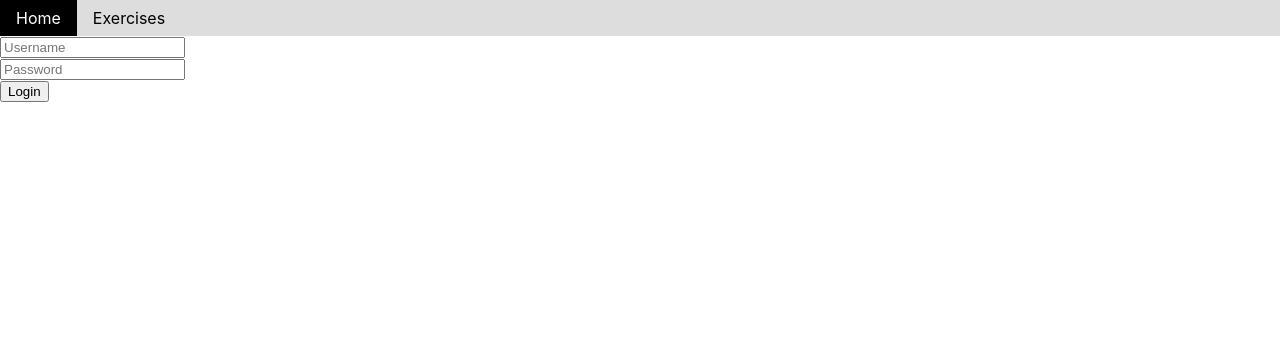
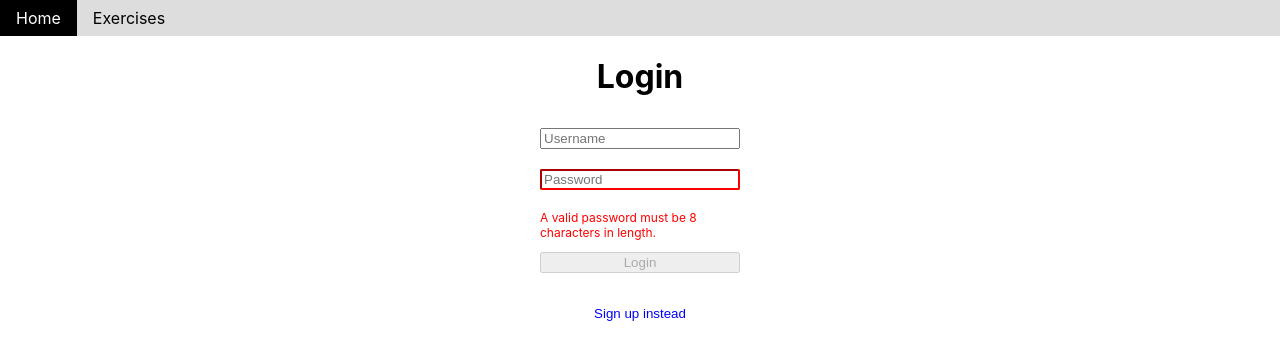
Before and after one commit to CameronMSeibel/react-practice, a React (Create React App) app: page / in a window 1280 px wide. Shown: the top 360 px of the page. Built offline with nearby package versions, Linux system fonts and the light colour scheme.

Commit message:
Write homepage view and some password validation

```diff
--- a/src/components/CredentialsForm.tsx
+++ b/src/components/CredentialsForm.tsx
@@ -1,19 +1,58 @@
-import { useState } from "react";
+import { CSSProperties, useEffect, useState } from "react";
 
 interface CredentialsFormProps {
   type: CredentialsFormType
 }
 
-type CredentialsFormType = "Login" | "Register";
+export type CredentialsFormType = "Login" | "Register";
 
 function CredentialsForm({ type }: CredentialsFormProps) {
 
+    const MIN_PW_LENGTH = 8;
+    const MIN_USERNAME_LENGTH = 6;
+
     const [username, setUsername] = useState<string>("");
+    const [password, setPassword] = useState<string>("");
+    const [confirmPassword, setConfirmPassword] = useState<string>("");
+    const [validPassword, setValidPassword] = useState<boolean>(false);
 
-    const [password, setPassword] = useState<string>("");
+    const passwordStyles: CSSProperties = {
+        borderRadius: "2px",
+        borderColor: validPassword ? "black" : "red",
+    }
+
+    function checkPasswordValidity() {
+        if(type === "Register") {
+            setValidPassword(password.length >= MIN_PW_LENGTH && password === confirmPassword);
+        } else {
+            console.log(password.length, MIN_PW_LENGTH)
+            setValidPassword(password.length >= MIN_PW_LENGTH);
+        }
+    }
+
+    function handleConfirmPasswordChange(event: React.ChangeEvent<HTMLInputElement>) {
+        setConfirmPassword(event.target.value);
+    }
+
+    function handlePasswordChange(event: React.ChangeEvent<HTMLInputElement>) {
+        setPassword(event.target.value);
+    }
+
+    function handleLogin() {
+
+    }
+
+    function handleRegister() {
+
+    }
 
     function submit() {
         console.log(username, password);
+        if(type === "Login") {
+            handleLogin();
+        } else {
+            handleRegister();
+        }
     }
 
     // useEffect(callback, dependency array)
@@ -22,15 +61,23 @@ function CredentialsForm({ type }: CredentialsFormProps) {
     // Empty dependency array triggers callback on element loading
     // useEffect(() => console.log(username), [username]);
 
+    useEffect(checkPasswordValidity, [confirmPassword, password, type]);
 
     return (
         <>
             <input id="username" type="text" placeholder="Username" value={username} onChange={(e) => setUsername(e.target.value)} />
             <br />
-            <input type="password" placeholder="Password" value={password} onChange={(e) => setPassword(e.target.value)} />
+            <input style={passwordStyles} type="password" placeholder="Password" value={password} onChange={handlePasswordChange} />
             <br />
-            { type === "Register" && <><input type="password" placeholder="Confirm Password" /><br /></> }
-            <button onClick={submit}>{type}</button>
+            { type === "Register" && <><input style={passwordStyles} type="password" placeholder="Confirm Password" value={confirmPassword} onChange={handleConfirmPasswordChange} /><br /></> }
+            { !validPassword && <p style={{color: "red", fontSize: "0.75rem", marginTop: 0}}>A valid password must be {MIN_PW_LENGTH} characters in length{type === "Register" && " and match the confirm password field"}.</p> }
+            <button
+                style={{display: "block", cursor: "pointer"}}
+                onClick={submit}
+                disabled={!validPassword || !(username.length >= MIN_USERNAME_LENGTH)}
+            >
+                {type}
+            </button>
         </>
     );
 }
--- a/src/components/Navbar.tsx
+++ b/src/components/Navbar.tsx
@@ -1,14 +1,14 @@
 import { CSSProperties } from "react";
 import NavItem from "./NavItem";
 
-const list: CSSProperties = {
-    listStyleType: "none",
-    margin: 0,
-    padding: 0,
-    backgroundColor: "#dddddd"
-}
+export default function Navbar() {
 
-export default function Navbar() {
+    const list: CSSProperties = {
+        listStyleType: "none",
+        margin: 0,
+        padding: 0,
+        backgroundColor: "#dddddd"
+    }
 
     return (
         <nav>
@@ -18,4 +18,5 @@ export default function Navbar() {
             </ul>
         </nav>
     );
+
 }
--- a/src/components/Routes.tsx
+++ b/src/components/Routes.tsx
@@ -1,11 +1,11 @@
-import CredentialsForm from "./CredentialsForm";
 import ExercisePage from "../pages/ExercisePage";
 import { Route, Routes as DomRoutes } from "react-router-dom";
+import HomePage from "../pages/HomePage";
 
 export default function Routes() {
     return (
         <DomRoutes>
-            <Route path="/" element={<CredentialsForm type="Login" />} />
+            <Route path="/" element={<HomePage />} />
             <Route path="/exercises" element={<ExercisePage />} />
         </DomRoutes>
     );
--- /dev/null
+++ b/src/pages/HomePage.tsx
@@ -0,0 +1,49 @@
+import { CSSProperties, useState } from "react";
+import CredentialsForm, { CredentialsFormType } from "../components/CredentialsForm";
+
+function HomePage() {
+
+    const [type, setType] = useState<CredentialsFormType>("Login")
+    const [hover, setHover] = useState<boolean>(false);
+
+    function toggleType() {
+        setType(type === "Login" ? "Register" : "Login");
+    }
+
+    const formStyles: CSSProperties = {
+        margin: "2rem auto",
+        maxWidth: "200px",
+        display: "flex",
+        flexDirection: "column"
+    }
+
+    const toggleStyles: CSSProperties = {
+        display: "block",
+        margin: "1rem auto",
+        backgroundColor: "inherit",
+        border: "none",
+        color: "blue",
+        cursor: "pointer",
+        textDecoration: hover ? "underline" : "none",
+    }
+
+    return (
+        <main>
+            <h1 style={{textAlign: "center"}}>{type}</h1>
+            <div style={formStyles}>
+                <CredentialsForm type={type} />
+            </div>
+            <button
+                    style={toggleStyles}
+                    onClick={toggleType}
+                    onMouseEnter={() => setHover(!hover)}
+                    onMouseOut={() => setHover(!hover)}
+                >
+                    {type === "Login" ? "Sign up instead" : "Already a user? Log in here."}
+            </button>
+        </main>
+    );
+
+}
+
+export default HomePage;
```
